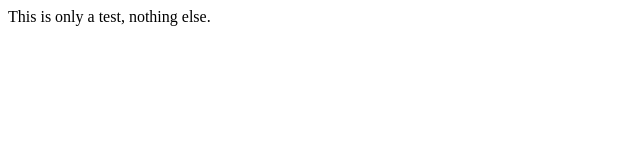
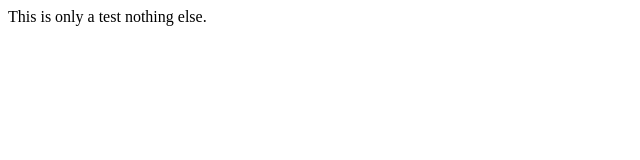
Before and after one commit to iamrakshandha/mystaticwebsite, a plain HTML site: page index.html in a window 1280 px wide. Shown: the full height of the page, 0-640 px from the left. Drawn offline with Linux system fonts and the light colour scheme.

Commit message:
initial commit

```diff
--- a/index.html
+++ b/index.html
@@ -3,6 +3,6 @@
         <title>Test</title>
     </head>
     <body>
-		<p>This is only a test, nothing else.</p>
+		<p>This is only a test nothing else.</p>
 	</body>
 </html>
```
